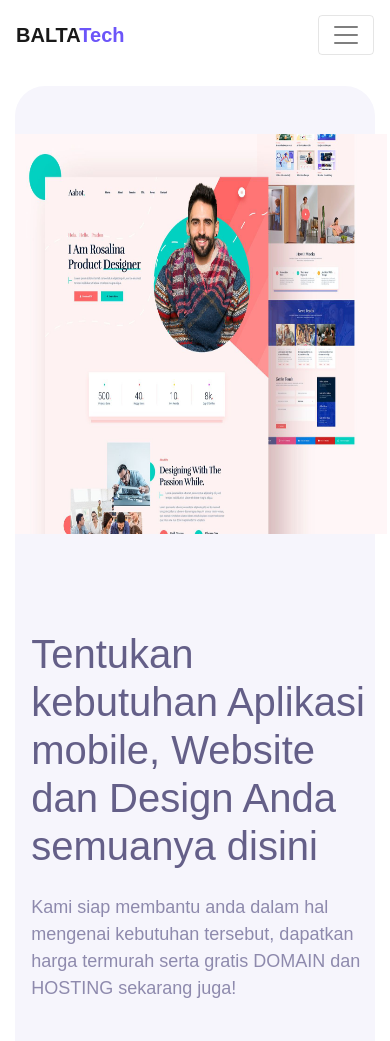
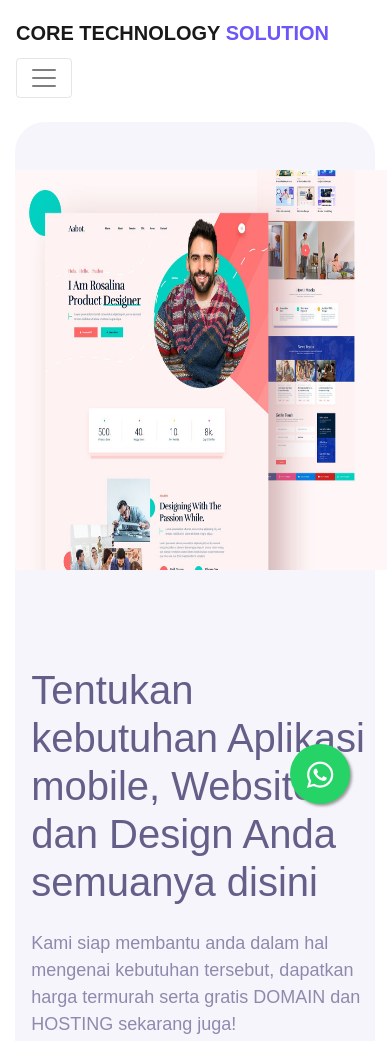
Before and after one commit to tauhid234/BALTA-TECH, a plain HTML site: page pages/index.html in a window 390 px wide. Shown: the top 1041 px of the page. Drawn offline with Linux system fonts and the light colour scheme; files whose address does not match are found by name.

Commit message:
FIRST DEVELOP

```diff
--- /dev/null
+++ b/assets/css/index.css
@@ -0,0 +1,18 @@
+.floating {
+    position: fixed;
+    width: 60px;
+    height: 60px;
+    bottom: 40px;
+    right: 40px;
+    background-color: #25d366;
+    color: #fff;
+    border-radius: 50px;
+    text-align: center;
+    font-size: 30px;
+    box-shadow: 2px 2px 3px #999;
+    z-index: 100;
+    }
+
+    .fab-icon {
+    margin-top: 16px;
+    }
--- a/pages/index.html
+++ b/pages/index.html
@@ -6,14 +6,17 @@
 
   <meta http-equiv="X-UA-Compatible" content="ie=edge">
 
-  <meta name="copyright" content="BALTA TECH">
+  <meta name="copyright" content="CORE TECHNOLOGY SOLUTION">
 
   <meta name="description" content="Jasa yang menyediakan pembuatan website dan aplikasi android, Free HOSTING dan DOMAIN. Yuk cek sekarang juga!">
   <meta name="keywords" content="jasa website, jasa web, jasa android, desain logo, desain banner, desain brosur, desain web, desain ui">
 
-  <title>BALTA TECH</title>
+  <title>CORE TECHNOLOGY SOLUTION</title>
+
+  <link rel="icon" type="image" href="../assets/img/logo/logo core technology solution.png">
 
   <link rel="stylesheet" href="../assets/css/maicons.css">
+  <link rel="stylesheet" href="../assets/css/index.css">
 
   <link rel="stylesheet" href="https://cdnjs.cloudflare.com/ajax/libs/font-awesome/5.15.4/css/all.min.css" integrity="sha512-1ycn6IcaQQ40/MKBW2W4Rhis/DbILU74C1vSrLJxCq57o941Ym01SwNsOMqvEBFlcgUa6xLiPY/NS5R+E6ztJQ==" crossorigin="anonymous" referrerpolicy="no-referrer" />
 
@@ -23,26 +26,29 @@
 
   <link rel="stylesheet" href="../assets/css/theme.css">
 
+  <!-- load font awesome for icons -->
+  <link rel="stylesheet" href="https://cdnjs.cloudflare.com/ajax/libs/font-awesome/5.15.2/css/all.min.css" />
+
 </head>
 <body>
 
   <!-- Back to top button -->
-  <div class="back-to-top"></div>
+  <!-- <div class="back-to-top"></div> -->
 
   <header>
     <nav class="navbar navbar-expand-lg navbar-light bg-white sticky" data-offset="500">
       <div class="container">
-        <a href="#" class="navbar-brand">BALTA<span class="text-primary">Tech</span></a>
+        <a href="#" class="navbar-brand">CORE TECHNOLOGY<span class="text-primary"> SOLUTION</span></a>
 
         <button class="navbar-toggler" data-toggle="collapse" data-target="#navbarContent" aria-controls="navbarContent" aria-expanded="false" aria-label="Toggle navigation">
           <span class="navbar-toggler-icon"></span>
         </button>
 
-        <div class="navbar-collapse collapse" id="navbarContent">
-          <ul class="navbar-nav ml-auto">
+        <!-- <div class="navbar-collapse collapse" id="navbarContent"> -->
+          <!-- <ul class="navbar-nav ml-auto">
             <li class="nav-item active">
               <a class="nav-link" href="index.html">Home</a>
-            </li>
+            </li> -->
             <!-- <li class="nav-item">
               <a class="nav-link" href="about.html">About</a>
             </li>
@@ -58,8 +64,8 @@
             <li class="nav-item">
               <a class="btn btn-primary ml-lg-2" href="#">Free Analytics</a>
             </li> -->
-          </ul>
-        </div>
+          <!-- </ul>
+        </div> -->
 
       </div>
     </nav>
@@ -70,7 +76,7 @@
           <div class="col-md-6 py-5 wow fadeInLeft">
             <h1 class="mb-4">Tentukan kebutuhan Aplikasi mobile, Website dan Design Anda semuanya disini</h1>
             <p class="text-lg text-grey mb-5">Kami siap membantu anda dalam hal mengenai kebutuhan tersebut, dapatkan harga termurah serta gratis DOMAIN dan HOSTING sekarang juga!</p>
-            <a href="https://wa.me/6285695673132/?text=hallo%20saya%20tertarik%20dengan%20situs%20jasa%20di%20website%20BALTA%20Tech%2C%20apakah%20masih%20bisa%20melayani%20untuk%20pembuatan%20aplikasi%20website%2C%20mobile%20dan%20design%3F" class="btn btn-primary btn-split" target="_blank">Whatsapp <div class="fab"><i class="far fa-comments"></i></div></a>
+            <a href="https://wa.me/6285695673132/?text=hallo%20saya%20tertarik%20dengan%20situs%20jasa%20di%20website%20Core%20Technology%20Solution%2C%20apakah%20masih%20bisa%20melayani%20untuk%20pembuatan%20aplikasi%20website%2C%20mobile%20dan%20design%3F" class="btn btn-primary btn-split" target="_blank">Whatsapp <div class="fab"><i class="far fa-comments"></i></div></a>
           </div>
           <div class="col-md-6 py-5 wow zoomIn">
             <div class="img-fluid text-center">
@@ -153,7 +159,7 @@
             </div>
             <div class="body">
               <h5 class="text-secondary">Team Support</h5>
-              <p>Team BALTA Tech akan selalu siap untuk membantu client jika terdapat kendala nelalui whatsapp</p>
+              <p>Team CORE TECHNOLOGY SOLUTION akan selalu siap untuk membantu client jika terdapat kendala nelalui whatsapp</p>
               <!-- <a href="service.html" class="btn btn-primary">Read More</a> -->
             </div>
           </div>
@@ -170,7 +176,7 @@
           <h2 class="title-section">Platform usaha di bidang perjasaan dunia teknologi / digital</h2>
           <div class="divider"></div>
 
-          <p>BALTA Tech merupakan jenis usaha yang bergerak pada bidang perjasaan di dunia teknologi / digital, kami sudah melayani berbagia client dalam membuat aplikasi mobile, website, maupun untuk design.</p>
+          <p>CORE TECHNOLOGY SOLUTION merupakan jenis usaha yang bergerak pada bidang perjasaan di dunia teknologi / digital, kami sudah melayani berbagia client dalam membuat aplikasi mobile, website, maupun untuk design.</p>
           <!-- <p>At vero eos et accusam et justo duo dolores et ea rebum. Stet clita kasd gubergren.</p>
           <a href="about.html" class="btn btn-primary mt-3">Read More</a> -->
         </div>
@@ -187,7 +193,7 @@
     <div class="container">
       <div class="text-center wow fadeInUp">
         <div class="subhead" style="color: white;">Klien Kami</div>
-        <h2 class="title-section" style="color: white;">Berikut adalah client yang merasa puas dengan layanan BALTA Tech</h2>
+        <h2 class="title-section" style="color: white;">Berikut adalah client yang merasa puas dengan layanan CORE TECHNOLOGY SOLUTION</h2>
         <div class="divider mx-auto"></div>
       </div>
 
@@ -414,9 +420,9 @@
       <div class="container">
         <div class="row align-items-center">
           <div class="col-lg-6 py-3 pr-lg-5 wow fadeInUp">
-            <h2 class="title-section">Promo Layanan <br> BALTA Tech</h2>
+            <h2 class="title-section">Promo Layanan <br> CORE TECHNOLOGY SOLUTION</h2>
             <div class="divider"></div>
-            <p>Mau akhir tahun di BALTA Tech tersedia promo untuk memesan aplikasi mobile dan website</p>
+            <!-- <p>Mau akhir tahun di CORE TECHNOLOGY SOLUTION tersedia promo untuk memesan aplikasi mobile dan website</p> -->
 
             <ul class="theme-list theme-list-light text-white">
               <li>
@@ -599,12 +605,16 @@
     </div>
   </div>
 
+  <a href="https://wa.me/6285695673132/?text=hallo%20saya%20tertarik%20dengan%20situs%20jasa%20di%20website%20Core%20Technology%20Solution%2C%20apakah%20masih%20bisa%20melayani%20untuk%20pembuatan%20aplikasi%20website%2C%20mobile%20dan%20design%3F" class="floating" target="_blank">
+    <i class="fab fa-whatsapp fab-icon"></i>
+  </a>
+
   <footer class="page-footer bg-image" style="background-image: url(../assets/img/world_pattern.svg);">
     <div class="container">
       <div class="row mb-5">
         <div class="col-lg-6 py-3">
-          <h3>BALTA Tech</h3>
-          <p>BALTA Tech merupakan jenis usaha yang bergerak pada bidang perjasaan di dunia teknologi / digital, kami sudah melayani berbagia client dalam membuat aplikasi mobile, website, maupun untuk design.</p>
+          <h3>CORE TECHNOLOGY SOLUTION</h3>
+          <p>CORE TECHNOLOGY SOLUTION merupakan jenis usaha yang bergerak pada bidang perjasaan di dunia teknologi / digital, kami sudah melayani berbagia client dalam membuat aplikasi mobile, website, maupun untuk design.</p>
 
           <!-- <div class="social-media-button">
             <a href="#"><span class="mai-logo-facebook-f"></span></a>
@@ -637,7 +647,7 @@
         </div> -->
       </div>
 
-      <p class="text-center" id="copyright">Copyright &copy; 2021. BALTA Tech</p>
+      <p class="text-center" id="copyright">Copyright &copy; 2023. CORE TECHNOLOGY SOLUTION</p>
     </div>
   </footer>
 
```
Also changed, not shown: assets/img/logo/logo core technology solution.png (added).
